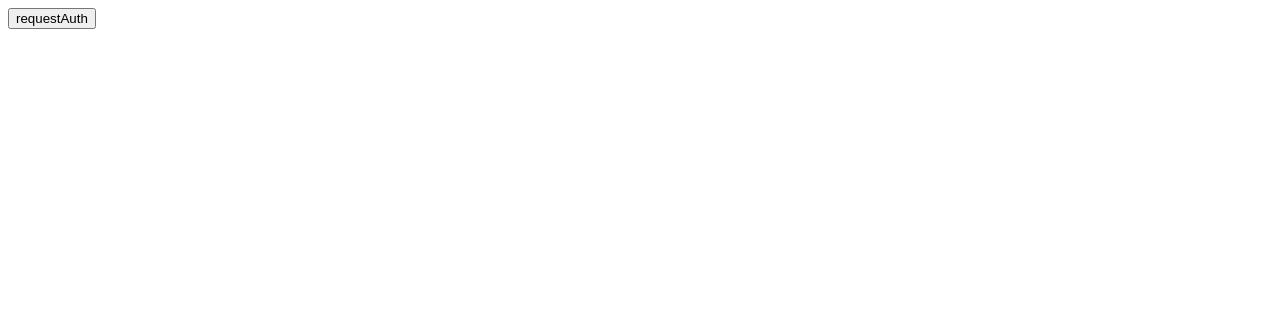
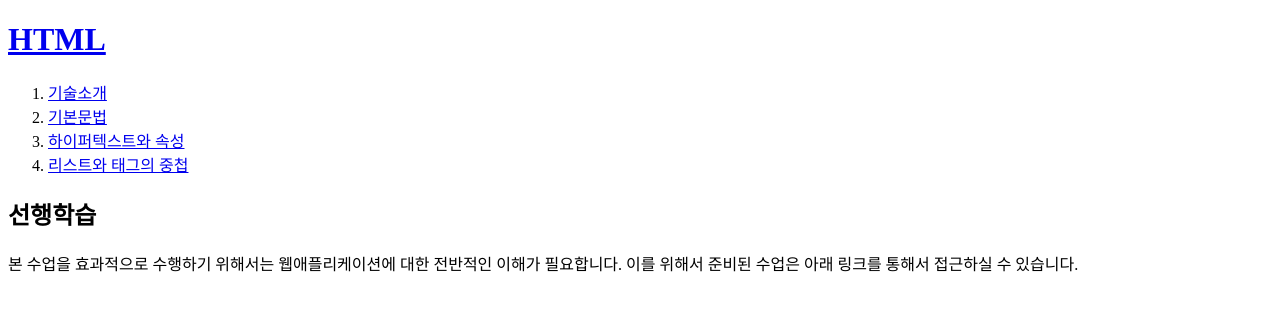
Before and after one commit to jinwon0330/kakao-postcode, a plain HTML site: page index.html in a window 1280 px wide. Drawn offline with Linux system fonts and the light colour scheme.

Commit message:
Update index.html

```diff
--- a/index.html
+++ b/index.html
@@ -1,20 +1,21 @@
 <!DOCTYPE html>
+<html>
+<head>
+  <title>HTML - 수업소개</title>
+  <meta charset="utf-8">
+  <meta name="viewport" content="width=device-width, initial-scale=1.0">
+</head>
+<body>
+<h1><a href="index.html">HTML</a></h1>
+<ol>
+  <li><a href="1.html">기술소개</a></li>
+  <li><a href="2.html">기본문법<a/></li>
+  <li><a href="3.html">하이퍼텍스트와 속성</a></li>
+  <li><a href="4.html">리스트와 태그의 중첩</a></li>
+</ol>
 
-<html lang="ko">
-  <head>
-    <title>주소 찾기</title>
-    <meta charset="UTF-8">
-    <meta name="viewport" content="width=device-width,height=device-height,initial-scale=1.0"/>
-  </head>
-  <body>
- <form method="get" action="https://testapi.openbanking.or.kr/oauth/2.0/authorize" target="_blank">
-  <input type="hidden" name="response_type" value="code"/>
-  <input type="hidden" name="client_id" value="d9d2cd63-da6f-47b5-bace-81b19af9e0c4"/>
-  <input type="hidden" name="redirect_uri" value="http://127.0.0.1"/>
-  <input type="hidden" name="scope" value="login"/>
-  <input type="hidden" name="state" value="12345678123456781234567812345678"/>
-  <input type="hidden" name="auth_type" value="0"/>
-  <input type="submit" value="requestAuth"/>
-</form>
-  </body>
+<h2>선행학습</h2>
+
+본 수업을 효과적으로 수행하기 위해서는 웹애플리케이션에 대한 전반적인 이해가 필요합니다. 이를 위해서 준비된 수업은 아래 링크를 통해서 접근하실 수 있습니다.
+</body>
 </html>
```
